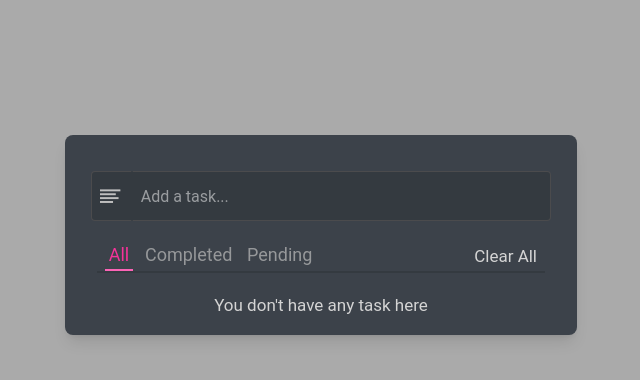
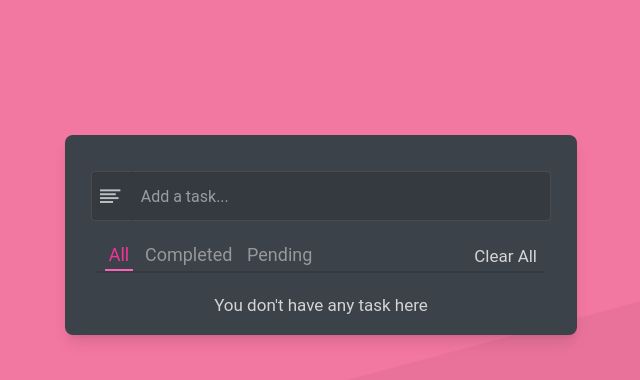
Before and after one commit to munachi821/Modern-todo-manager, a website: page src/index.html in a window 1280 px wide. Shown: the whole page, without its empty margins (319-959 px from the left). Drawn offline with Linux system fonts and the light colour scheme.

Commit message:
added the background back for better visibility

```diff
--- a/src/index.html
+++ b/src/index.html
@@ -8,7 +8,12 @@
     <title>Modern todo-list app</title>
   </head>
   <body
-    class="w-screen h-screen overflow-hidden font-[roboto] relative sm:bg-[#aaa]"
+    class="w-screen h-screen overflow-hidden font-[roboto] relative"
+    style="
+      background: url('todo-list-bg.png');
+      background-position: center;
+      background-size: cover;
+    "
   >
     <div
       id="todo-container"
@@ -62,7 +67,6 @@
       <!-- Filtration section end -->
 
       <!-- Tasks section -->
-      <!--max-h-[300px] overflow-y-auto pt-[49px]-->
       <ul
         class="md:mx-8 mx-5 flex items-center justify-center flex-col mt-5 space-y-2.5"
         id="ul"
```
